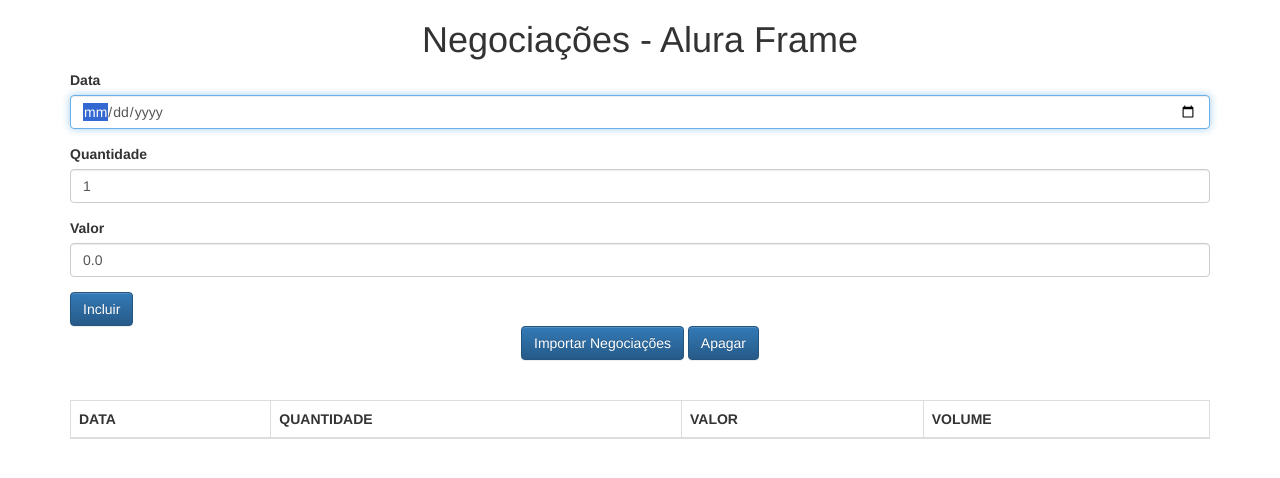
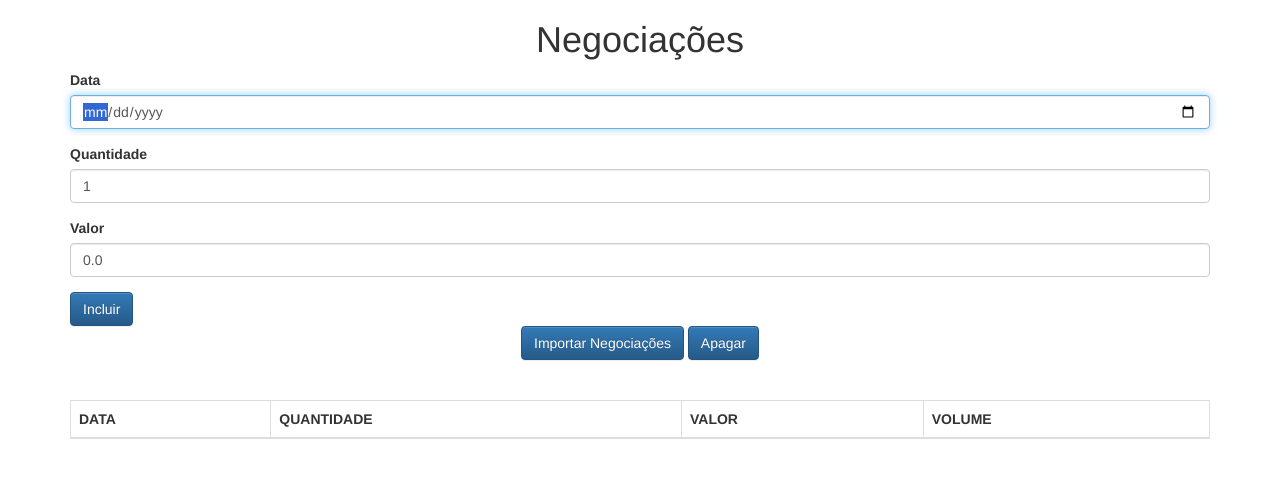
Before and after one commit to ArthurCandelaria/JavaScript_Avancado_1-Alura, a plain HTML site: page client/index.html in a window 1280 px wide. Drawn offline with Linux system fonts and the light colour scheme.

Commit message:
Atualização de titulo

```diff
--- a/client/index.html
+++ b/client/index.html
@@ -11,7 +11,7 @@
 
 <body class="container">
 
-    <h1 class="text-center">Negociações - Alura Frame</h1>
+    <h1 class="text-center">Negociações</h1>
 
     <form class="form" onsubmit="negociacaoController.adiciona(event)">
 
```
